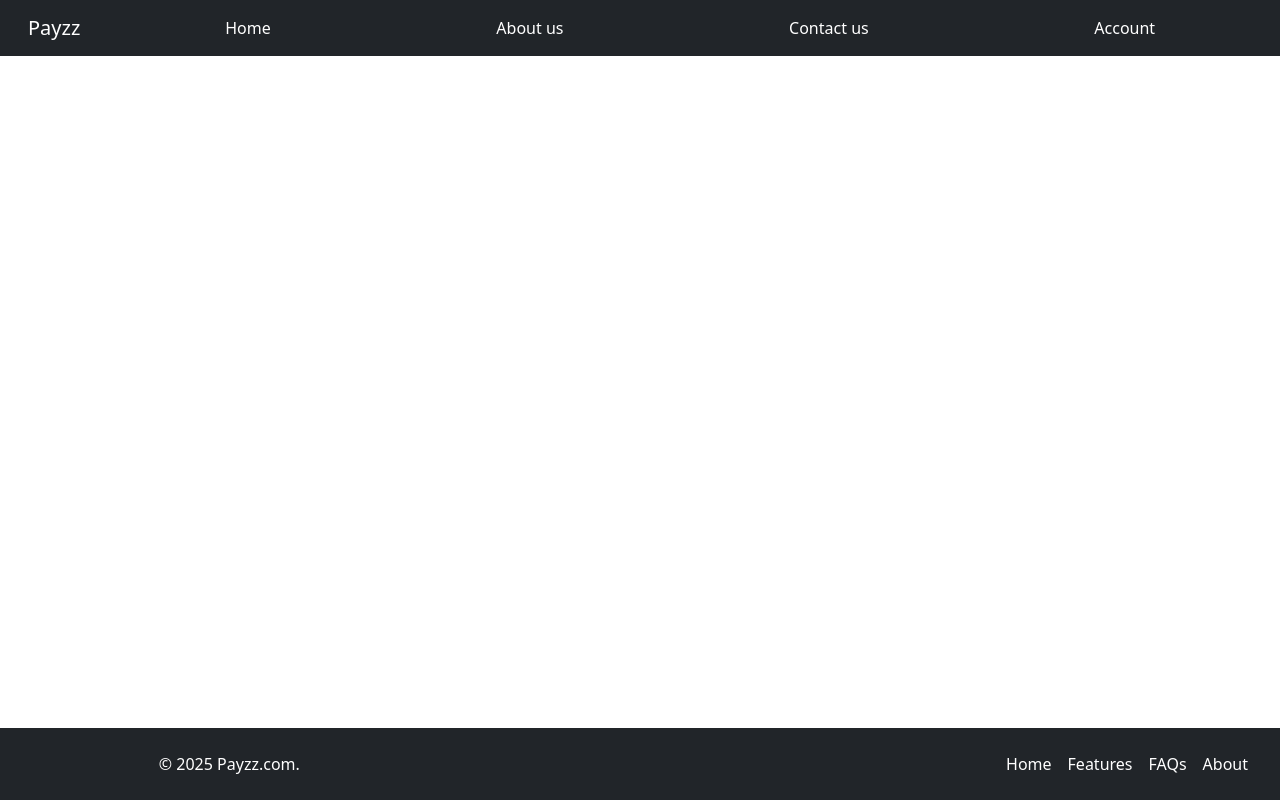
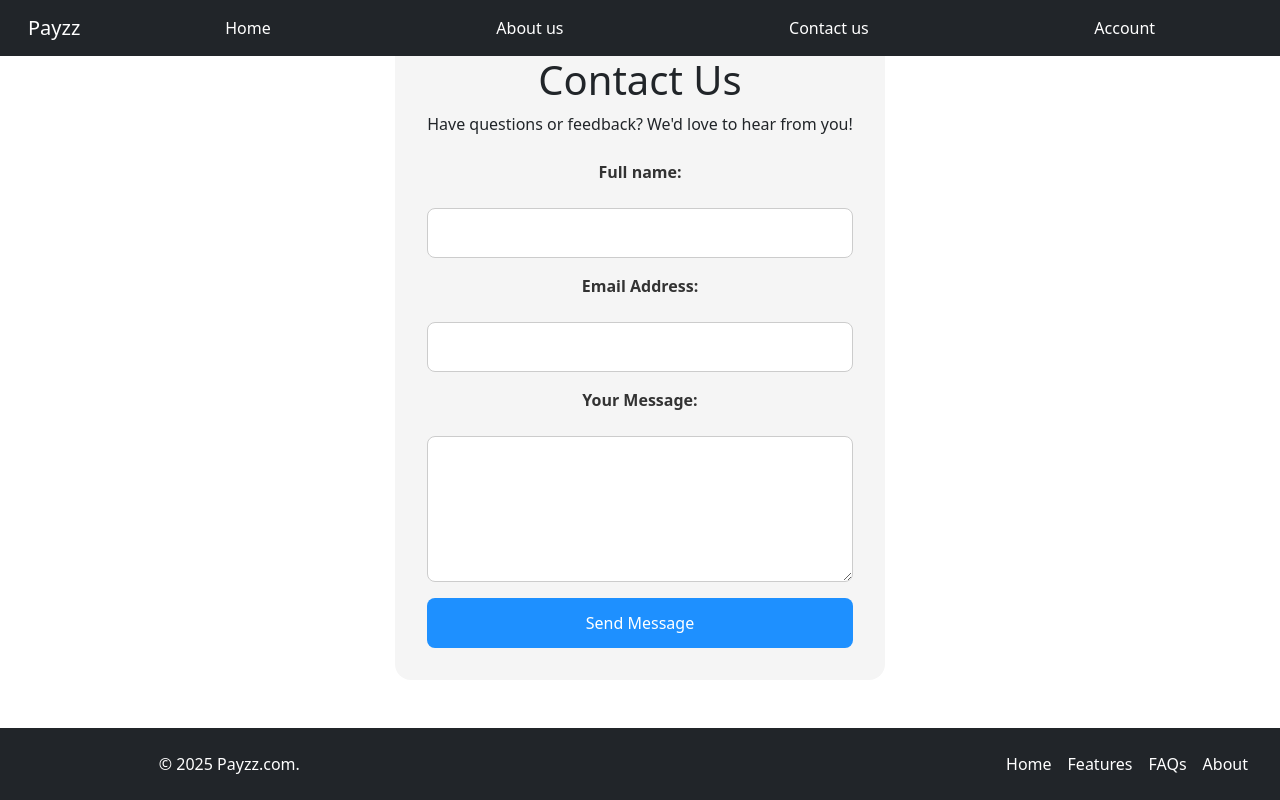
Before and after one commit to Yuvi00Chauhan/Payzz, a React (Create React App) app: page /contact in a window 1280 px wide. Built offline with nearby package versions, Linux system fonts and the light colour scheme.

Commit message:
added contact us page

```diff
--- a/src/App.js
+++ b/src/App.js
@@ -16,6 +16,7 @@ import About from "./Components/About";
 import Account from "./Components/Account";
 import FAQ from "./Components/FAQ";
 import Features from "./Components/Features";
+import Contact from "./Components/Contact";
 function App() {
   return (
     <>
@@ -46,7 +47,7 @@ function MainContent() {
           <Route path="/account" element={<Account />} />
           <Route path="/faq" element={<FAQ />} />
 
-          {/* <Route path="/contact" element={<ContactUs />} /> */}
+          <Route path="/contact" element={<Contact />} />
           <Route path="/features" element={<Features />} />
 
         </Routes>
--- /dev/null
+++ b/src/Components/Contact.css
@@ -0,0 +1,39 @@
+.contact-container {
+padding-top: 100px;
+    max-width: 600px;
+    margin: auto;
+    padding: 2rem;
+    background: #f5f5f5;
+    border-radius: 1rem;
+    text-align: center;
+  }
+
+  .contact-form {
+    display: flex;
+    flex-direction: column;
+    gap: 1rem;
+    margin-top: 1.5rem;
+  }
+
+  .contact-form input,
+  .contact-form textarea {
+    padding: 0.75rem;
+    border: 1px solid #ccc;
+    border-radius: 8px;
+    font-size: 1rem;
+  }
+
+  .contact-form button {
+    padding: 0.8rem;
+    background-color: #1e90ff;
+    color: white;
+    border: none;
+    border-radius: 8px;
+    font-size: 1rem;
+    cursor: pointer;
+    transition: background 0.3s ease;
+  }
+
+  .contact-form button:hover {
+    background-color: #187bcd;
+  }
--- /dev/null
+++ b/src/Components/Contact.jsx
@@ -0,0 +1,34 @@
+import React from "react";
+import "./Contact.css";
+
+function Contact(){
+    const handleSubmit = (event) => {
+        event.preventDefault();
+        const name = event.target.name.value;
+        const email = event.target.email.value;
+        const message = event.target.message.value;
+
+        console.log("Contact Form Submitted:", { name, email, message });
+        alert("Thank you for reaching out! We'll get back to you shortly.");
+        event.target.reset();
+      };
+      return(
+<div className="contact-container">
+    <h1>Contact Us</h1>
+    <p>Have questions or feedback? We'd love to hear from you!</p>
+    <form className="contact-form" onSubmit={handleSubmit} >
+        <label htmlFor="name">Full name:</label>
+        <input type="text" id="name" name="name" required/>
+
+        <label htmlFor="email">Email Address:</label>
+        <input type="email" id="email" name="email" required />
+
+        <label htmlFor="message">Your Message:</label>
+        <textarea id="message" name="message" rows="5" required></textarea>
+
+        <button type="submit">Send Message</button>
+    </form>
+    </div>
+      );
+}
+export default Contact;
--- a/src/Components/Navbar.jsx
+++ b/src/Components/Navbar.jsx
@@ -3,6 +3,7 @@ import { goHome } from "./GlobalFunctions";
 import { goAbout } from "./GlobalFunctions";
 import { goAccount } from "./GlobalFunctions";
 import "../Components/Navbar.css";
+import { goContact } from "./GlobalFunctions";
 import { useNavigate } from "react-router-dom";
 
 function Navbar() {
@@ -39,7 +40,7 @@ function Navbar() {
               </a>
             </li>
             <li className="nav-item flex-fill">
-              <a className="nav-link active" href="#" >
+              <a className="nav-link active" href="#" onClick={(e) => goContact(navigate, e)}>
                 Contact us
               </a>
             </li>
```
